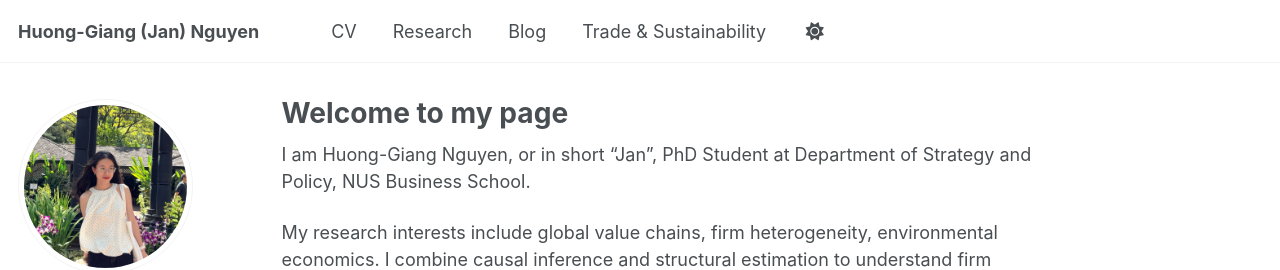
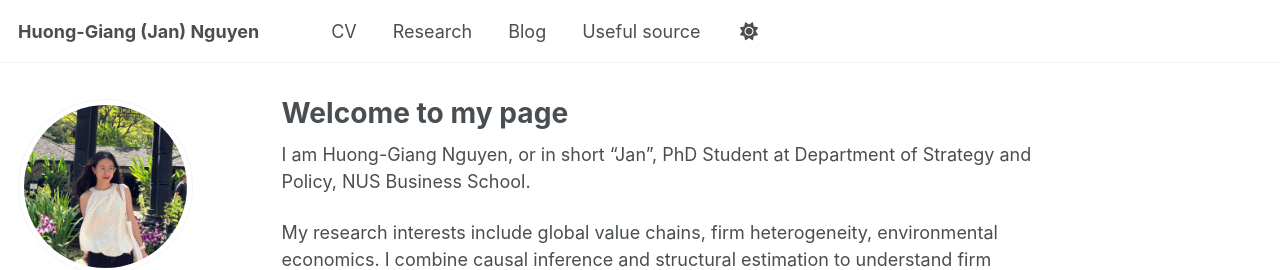
Before and after one commit to hgiang-nus/nhgiang, a Jekyll site: the page built from _pages/about.md, in a window 1280 px wide. Shown: the top 270 px of the page. Built offline with Jekyll 4.4.1, drawn with Linux system fonts in a browser that asks for light colours; some web fonts are replaced; a script bundle is joined from its source files by our own code; library files that are not in the unit come from our copies.

Commit message:
UpdateLink

```diff
--- a/_config.yml
+++ b/_config.yml
@@ -38,7 +38,7 @@ author:
   googlescholar    : # "https://scholar.google.com/citations?user=PS_CX0AAAAAJ"
   inspire-hep      : # URL
   impactstory      : # URL
-  orcid            : "https://orcid.org/yourorcidurl"
+  orcid            : "https://orcid.org/0009-0002-9396-4433"
   semantic         : # URL
   ssrn             : # URL
   pubmed           : # "https://www.ncbi.nlm.nih.gov/pubmed/?term=john+snow"
--- a/_data/navigation.yml
+++ b/_data/navigation.yml
@@ -14,13 +14,13 @@ main:
     url: /files/CV_HGiang_Oct25.pdf
 
   - title: "Research"
-    url: /publications/
+    url: /research/
 
   - title: "Blog"
-    url: /year-archive/
+    url: /blog/
 
-  - title: "Trade & Sustainability"
-    url: /talks/
+  - title: "Useful source"
+    url: /source/
 
   #- title: "Teaching"
   #  url: /teaching/
```
